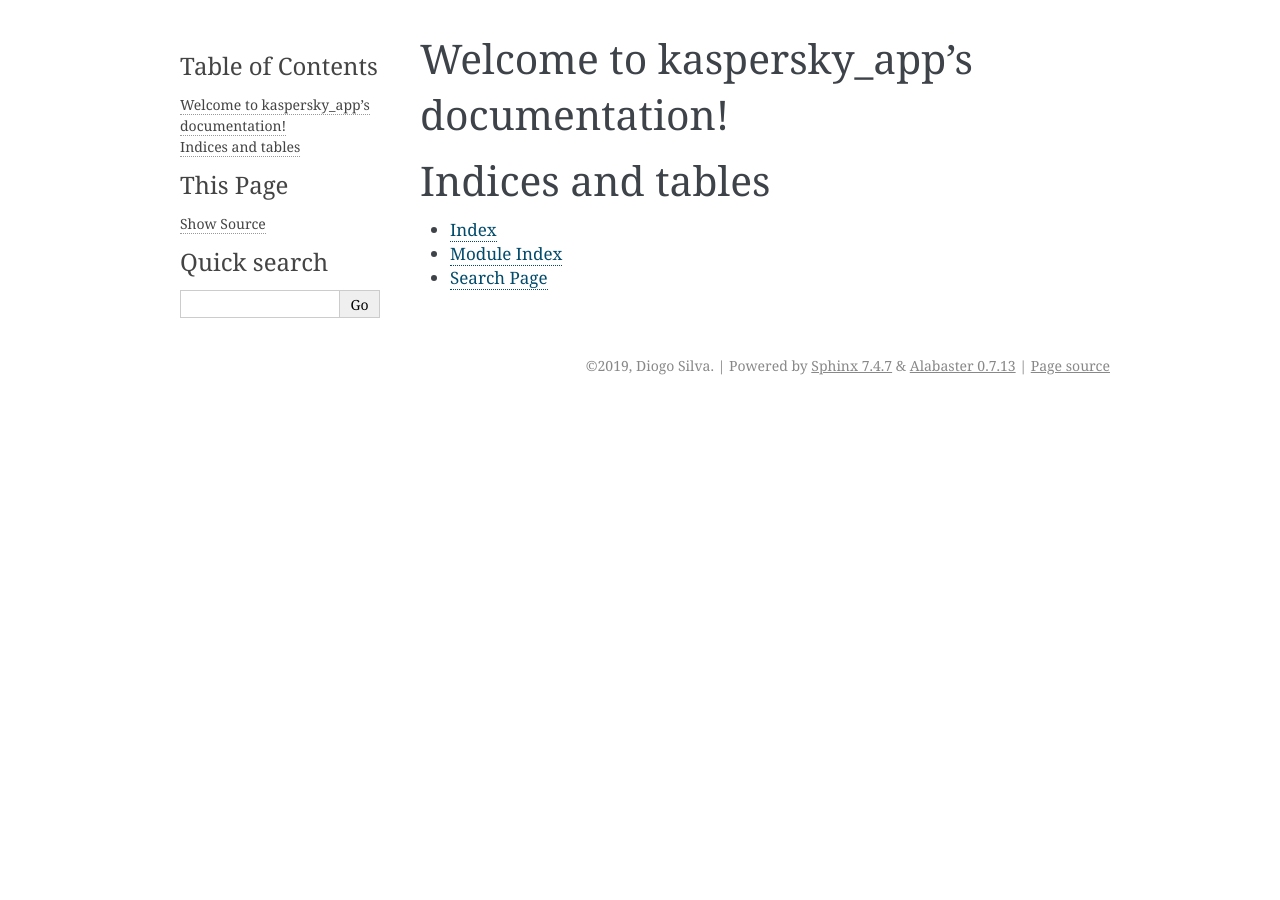
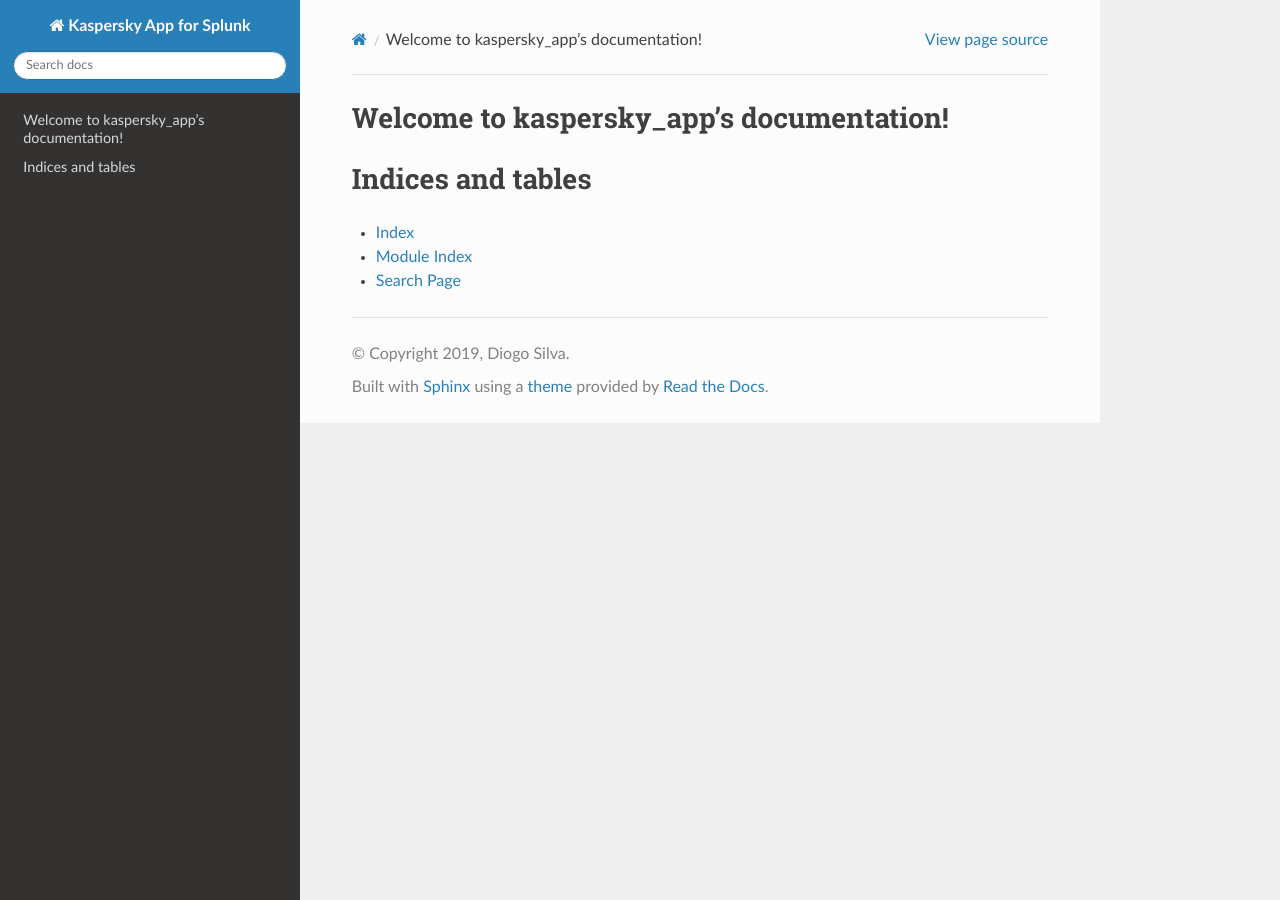
Before and after one commit to diogofgm/kaspersky_app, a Sphinx documentation site: the page built from docs/source/index.rst, in a window 1280 px wide. Built offline with Sphinx 7.4.7 and the Read the Docs theme 2.0.0, drawn with Linux system fonts in a browser that asks for light colours.

Commit message:
Update conf.py

```diff
--- a/docs/source/conf.py
+++ b/docs/source/conf.py
@@ -19,7 +19,7 @@
 
 # -- Project information -----------------------------------------------------
 
-project = u'kaspersky_app'
+project = u'Kaspersky App for Splunk'
 copyright = u'2019, Diogo Silva'
 author = u'Diogo Silva'
 
@@ -75,7 +75,7 @@
 # The theme to use for HTML and HTML Help pages.  See the documentation for
 # a list of builtin themes.
 #
-html_theme = 'alabaster'
+html_theme = 'sphinx_rtd_theme'
 
 # Theme options are theme-specific and customize the look and feel of a theme
 # further.  For a list of options available for each theme, see the
@@ -139,7 +139,7 @@
 # One entry per manual page. List of tuples
 # (source start file, name, description, authors, manual section).
 man_pages = [
-    (master_doc, 'kaspersky_app', u'kaspersky_app Documentation',
+    (master_doc, 'kaspersky_app', u'Kaspersky App for Splunk Documentation',
      [author], 1)
 ]
 
@@ -150,7 +150,7 @@
 # (source start file, target name, title, author,
 #  dir menu entry, description, category)
 texinfo_documents = [
-    (master_doc, 'kaspersky_app', u'kaspersky_app Documentation',
+    (master_doc, 'kaspersky_app', u'Kaspersky App for Splunk Documentation',
      author, 'kaspersky_app', 'One line description of project.',
      'Miscellaneous'),
 ]
```
